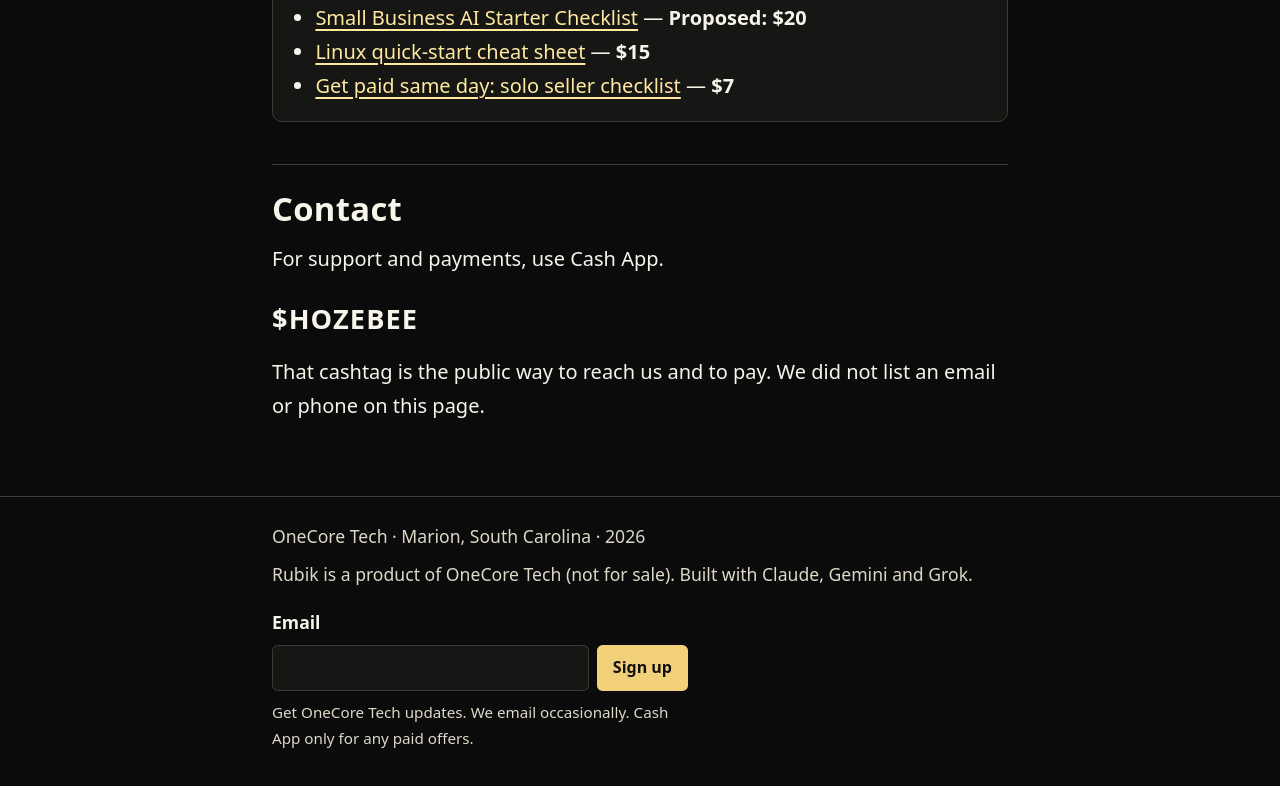
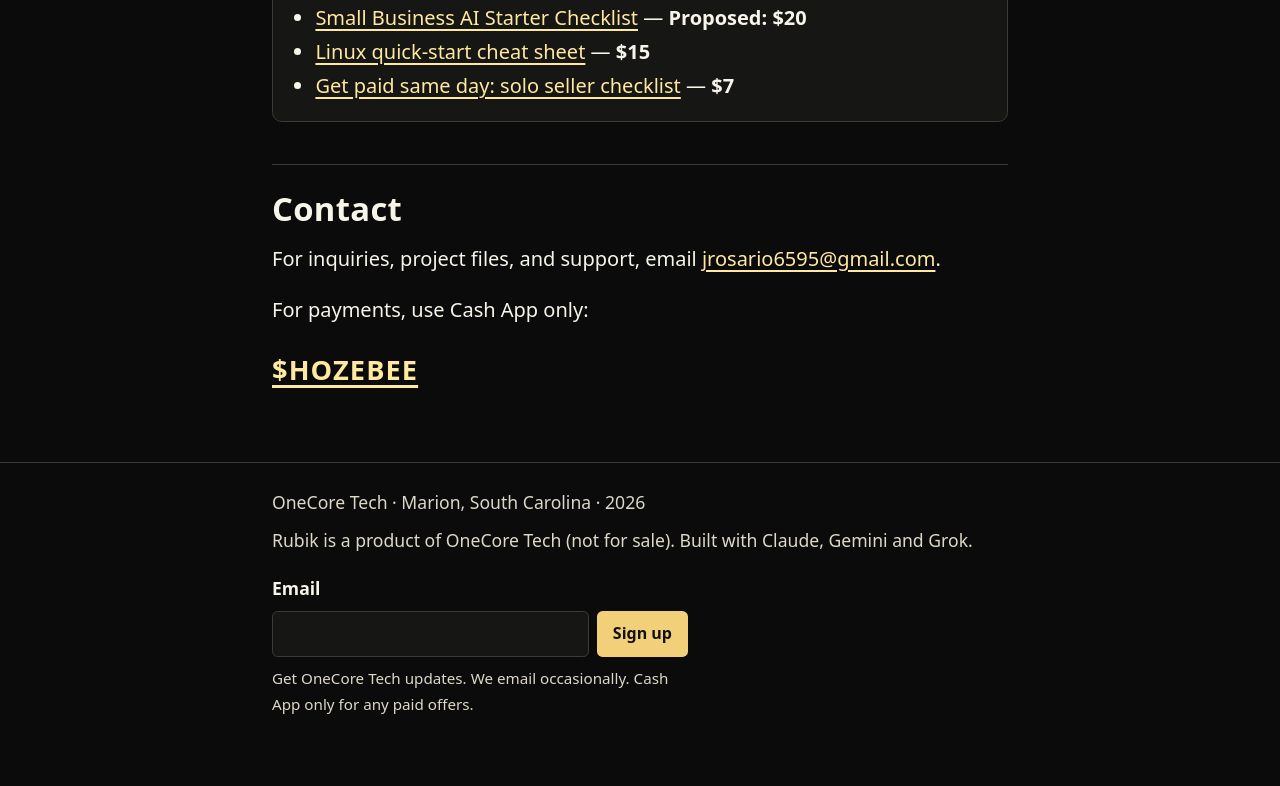
Before and after one commit to jrosario6595-cell/onecoretech-site, a plain HTML site: page index.html in a window 1280 px wide. Shown: the part 4285-5071 px from the top of the page. Drawn offline with Linux system fonts and the light colour scheme.

Commit message:
Update contact info on onecoretech.co to jrosario6595@gmail.com

```diff
--- a/index.html
+++ b/index.html
@@ -332,9 +332,9 @@
 
     <section id="contact" aria-labelledby="contact-title">
       <h2 id="contact-title">Contact</h2>
-      <p>For support and payments, use Cash App.</p>
-      <p class="cashtag">$HOZEBEE</p>
-      <p>That cashtag is the public way to reach us and to pay. We did not list an email or phone on this page.</p>
+      <p>For inquiries, project files, and support, email <a href="mailto:jrosario6595@gmail.com">jrosario6595@gmail.com</a>.</p>
+      <p>For payments, use Cash App only:</p>
+      <p class="cashtag"><a href="https://cash.app/$HOZEBEE">$HOZEBEE</a></p>
     </section>
   </main>
   <footer>
```
